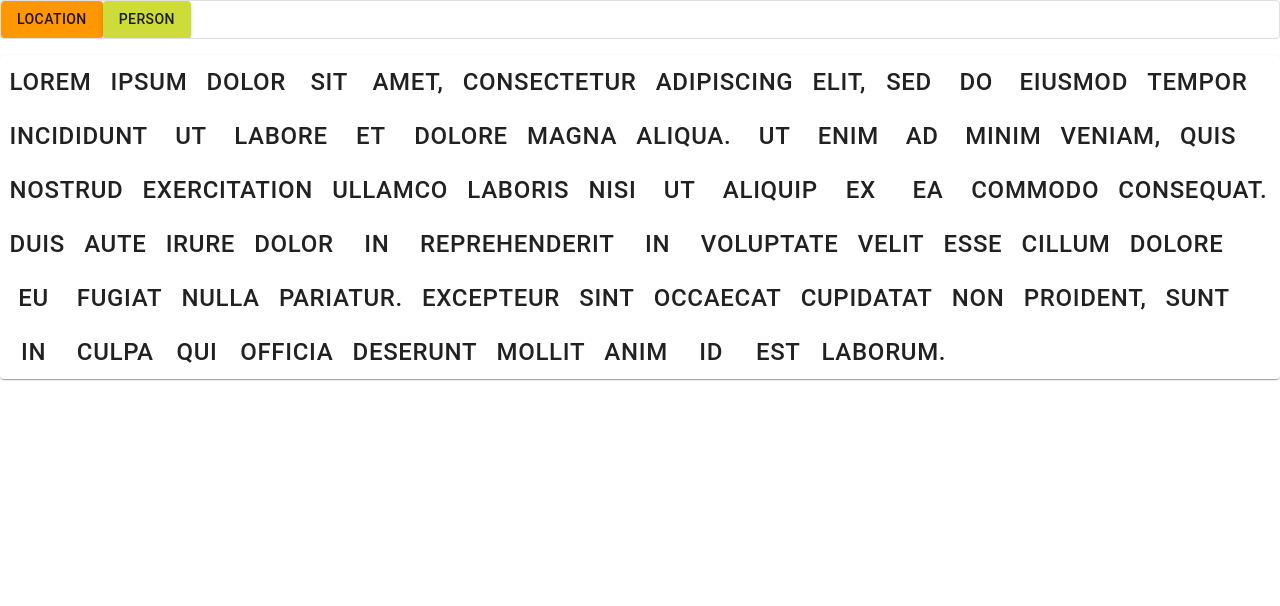
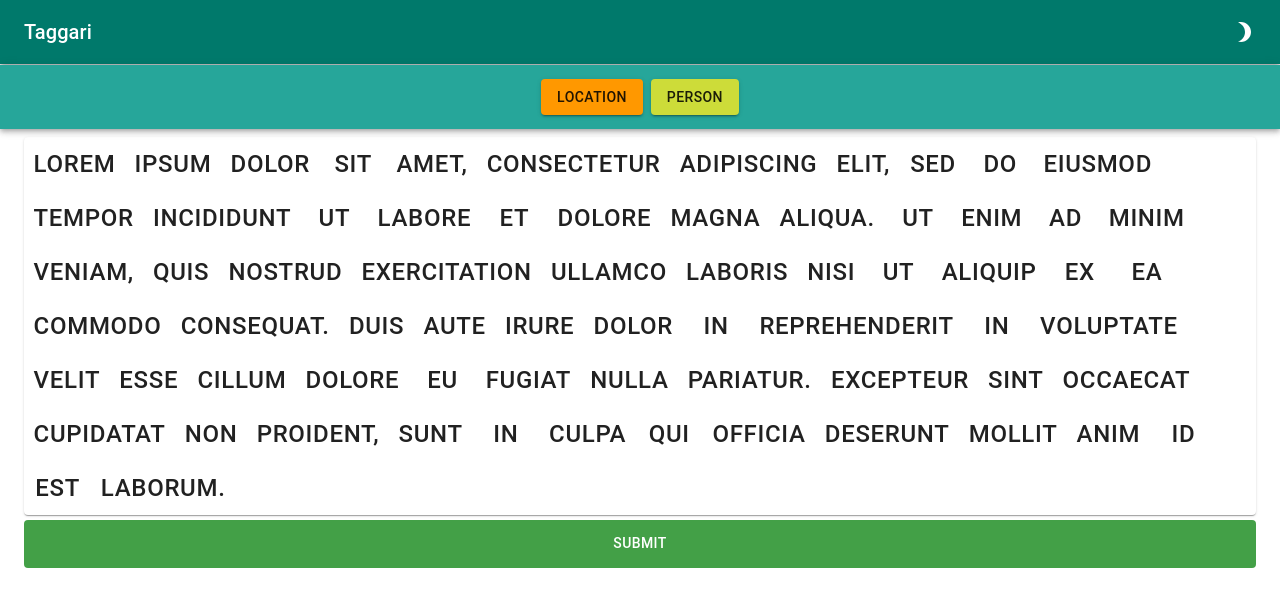
Before and after one commit to mostmand/taggari, a React (Create React App) app: page / in a window 1280 px wide. Shown: the top 606 px of the page. Built offline with nearby package versions, Linux system fonts and the light colour scheme.

Commit message:
Add submit button and a lot of polish

```diff
--- a/src/App.tsx
+++ b/src/App.tsx
@@ -1,30 +1,42 @@
-import React from 'react';
+import React, { useState } from 'react';
 import './App.css';
 import { TagBox } from './TagBox';
-import { createMuiTheme, ThemeProvider } from '@material-ui/core';
+import { createMuiTheme, ThemeProvider, useMediaQuery, Box } from '@material-ui/core';
+import { TopBar } from './TopBar';
+import { makeStyles, Theme } from '@material-ui/core/styles';
+import { grey } from '@material-ui/core/colors';
 
+const useGlobalStyles = (theme: Theme) => makeStyles({
+  "@global": {
+    body: {
+      backgroundColor: theme.palette.type === "dark" ? grey[800] : "#FFFFFF"
+    }
+  }
+})();
 
-function App() {
-  // const prefersDarkMode = useMediaQuery('(prefers-color-scheme: dark)');
-  const prefersDarkMode = false;
+const App = () => {
+  const [isDarkMode, setIsDarkMode] = useState(useMediaQuery('(prefers-color-scheme: dark)'));
 
   const theme = React.useMemo(
     () =>
       createMuiTheme({
         palette: {
-          type: prefersDarkMode ? 'dark' : 'light',
+          type: isDarkMode ? 'dark' : 'light',
         },
       }),
-    [prefersDarkMode],
+    [isDarkMode],
   );
+
+  useGlobalStyles(theme);
 
   return (
     <ThemeProvider theme={theme}>
-      <div>
-          <TagBox />
-      </div>
+      <Box>
+        <TopBar isDarkMode={isDarkMode} toggleDarkMode={() => setIsDarkMode((isDarkMode) => !isDarkMode)} />
+        <TagBox />
+      </Box>
     </ThemeProvider>
   );
-}
+};
 
 export default App;
--- /dev/null
+++ b/src/BottomBar.tsx
@@ -0,0 +1,51 @@
+import { Button, Grid } from "@material-ui/core";
+import { makeStyles } from "@material-ui/core/styles";
+import { green, grey } from "@material-ui/core/colors";
+import Color from "color";
+
+const useStyles = makeStyles((theme) => {
+    const buttonColor = theme.palette.type === "dark" ? grey[700] : green[600];
+    return ({
+        root: {
+            position: "sticky",
+            left: 0,
+            bottom: 0,
+            width: "100%",
+            color: "white",
+            textAlign: "center",
+            overflow: "hidden",
+            marginTop: "0.3rem",
+        },
+        buttonWrapper: {
+            flexGrow: 1
+        },
+        submitButton: {
+            width: "100%",
+            backgroundColor: buttonColor,
+            color: "white",
+            height: "3rem",
+            "&:hover": {
+                backgroundColor: Color(buttonColor).alpha(0.8).string()
+            }
+        }
+    });
+}
+);
+
+export const BottomBar = () => {
+    const classes = useStyles();
+
+    return <Grid
+        container
+        direction="row"
+        justify="center"
+        alignItems="center"
+        className={classes.root}
+    >
+        <Grid item className={classes.buttonWrapper}>
+            <Button className={classes.submitButton}>
+                Submit
+            </Button>
+        </Grid>
+    </Grid>
+};
--- /dev/null
+++ b/src/DarkModeToggle.tsx
@@ -0,0 +1,20 @@
+import { IconButton } from "@material-ui/core";
+import Brightness3Icon from "@material-ui/icons/Brightness3";
+import Brightness7Icon from "@material-ui/icons/Brightness7";
+
+type Props = {
+    isDarkMode: boolean;
+    toggleDarkMode: () => void;
+}
+
+export const DarkModeToggle = (props: Props) => {
+    const icon = props.isDarkMode ? <Brightness7Icon /> : <Brightness3Icon />;
+    return <IconButton
+        edge="end"
+        color="inherit"
+        aria-label="mode"
+        onClick={props.toggleDarkMode}
+    >
+        {icon}
+    </IconButton>;
+};
--- a/src/TagBox.tsx
+++ b/src/TagBox.tsx
@@ -1,4 +1,4 @@
-import { Grid } from "@material-ui/core"
+import { AppBar, Container, Paper, Toolbar } from "@material-ui/core"
 import { useEffect, useState } from "react"
 import { HighlightColors, Highlighter } from "./Highlighter"
 import { TagDefinition } from "./TagDefinition";
@@ -6,10 +6,25 @@ import { Tags } from "./Tags";
 import { Tag, TagSelector } from "./TagSelector";
 import { Word } from "./Word";
 import { TextArea } from "./TextArea";
+import React from "react";
+import { makeStyles } from "@material-ui/core/styles";
+import { grey } from "@material-ui/core/colors";
+import { teal } from "@material-ui/core/colors";
+import { BottomBar } from "./BottomBar";
 
 const WORD_DELIMITER = ' ';
 
+const useStyles = makeStyles(theme => ({
+    tagBar: {
+        marginTop: "0.05rem",
+        backgroundColor: theme.palette.type === "dark" ? grey[800] : teal[400],
+        marginBottom: "0.5rem",
+    }
+}));
+
 export const TagBox = () => {
+    const classes = useStyles();
+
     const tagsByName = new Map<string, TagDefinition>();
     Tags.forEach(tag => tagsByName.set(tag.name, tag));
 
@@ -125,21 +140,25 @@ export const TagBox = () => {
             }
         };
     });
-    return <Grid
-        container
-        direction="row"
-        justify="center"
-        alignItems="center"
-        spacing={2}
-    >
-        <Grid item xs={12}>
-            <TagSelector tags={tags}></TagSelector>
-        </Grid>
+    return <div>
+        <React.Fragment>
+            <AppBar
+                position="sticky"
+                className={classes.tagBar}
+            >
+                <Toolbar>
+                    <TagSelector tags={tags}></TagSelector>
+                </Toolbar>
+            </AppBar>
+        </React.Fragment>
 
-        <Grid item xs={12}>
-            <TextArea>
-                {highlighters}
-            </TextArea>
-        </Grid>
-    </Grid>
+        <Container>
+            <Paper>
+                <TextArea>
+                    {highlighters}
+                </TextArea>
+            </Paper>
+            <BottomBar />
+        </Container>
+    </div>;
 }
--- a/src/TagSelector.tsx
+++ b/src/TagSelector.tsx
@@ -1,4 +1,4 @@
-import { Card } from "@material-ui/core";
+import { Grid } from "@material-ui/core";
 import { TagButton } from "./TagButton";
 
 export interface Tag {
@@ -13,9 +13,21 @@ type Props = {
 
 export const TagSelector = (props: Props) => {
     const buttons = props.tags.map((tag, index) => {
-        return <TagButton key={index} buttonColor={tag.buttonColor} onClick={tag.onClick}>{tag.name}</TagButton>
+        return <Grid item>
+            <TagButton
+                key={index}
+                buttonColor={tag.buttonColor}
+                onClick={tag.onClick}>
+                {tag.name}
+            </TagButton>
+        </Grid>
     });
-    return <Card variant='outlined'>
+    return <Grid
+        container
+        direction="row"
+        justify="center"
+        alignItems="center"
+        spacing={1}>
         {buttons}
-    </Card>;
+    </Grid>;
 }
--- a/src/TextArea.tsx
+++ b/src/TextArea.tsx
@@ -1,22 +1,13 @@
-// import { createStyles, makeStyles, Theme } from "@material-ui/core/styles";
-import { Paper, Grid } from "@material-ui/core";
+import { Grid } from "@material-ui/core";
 
 interface Props {
   children?: React.ReactNode[];
 }
 
 export const TextArea = (props: Props) => {
-  // const useStyles = makeStyles((theme: Theme) => createStyles({
-  //   textArea: {
-  //     // backgroundColor: "black"
-  //   }
-  // }));
-  // const classes = useStyles(props);
-
   const children = props.children?.map((child, index) => <Grid key={index} item>{child}</Grid>)
 
-  return <Paper>
-    <Grid
+  return <Grid
     container
     direction="row"
     justify="flex-start"
@@ -24,6 +15,5 @@ export const TextArea = (props: Props) => {
     wrap="wrap"
   >
     {children}
-    </Grid>
-  </Paper>
+  </Grid>;
 }
--- /dev/null
+++ b/src/TopBar.tsx
@@ -0,0 +1,37 @@
+import { AppBar, Toolbar, Typography } from "@material-ui/core";
+import { grey, teal } from "@material-ui/core/colors";
+import makeStyles from "@material-ui/core/styles/makeStyles";
+import React from "react";
+import { DarkModeToggle } from "./DarkModeToggle";
+
+const useStyles = makeStyles(theme => ({
+  appBar: {
+    backgroundColor: theme.palette.type === "dark" ? grey[800] : teal[700]
+  },
+  title: {
+    flexGrow: 1
+  }
+}));
+
+type Props = {
+  isDarkMode: boolean;
+  toggleDarkMode: () => void;
+}
+
+export const TopBar = (props: Props) => {
+  const classes = useStyles();
+
+  return <React.Fragment>
+    <AppBar
+    className={classes.appBar}
+    position="static"
+    >
+      <Toolbar>
+        <Typography variant="h6" className={classes.title}>
+          Taggari
+        </Typography>
+        <DarkModeToggle isDarkMode={props.isDarkMode} toggleDarkMode={props.toggleDarkMode} />
+      </Toolbar>
+    </AppBar>
+  </React.Fragment>;
+};
```
Lines whose indentation alone changed are shown as unchanged.
